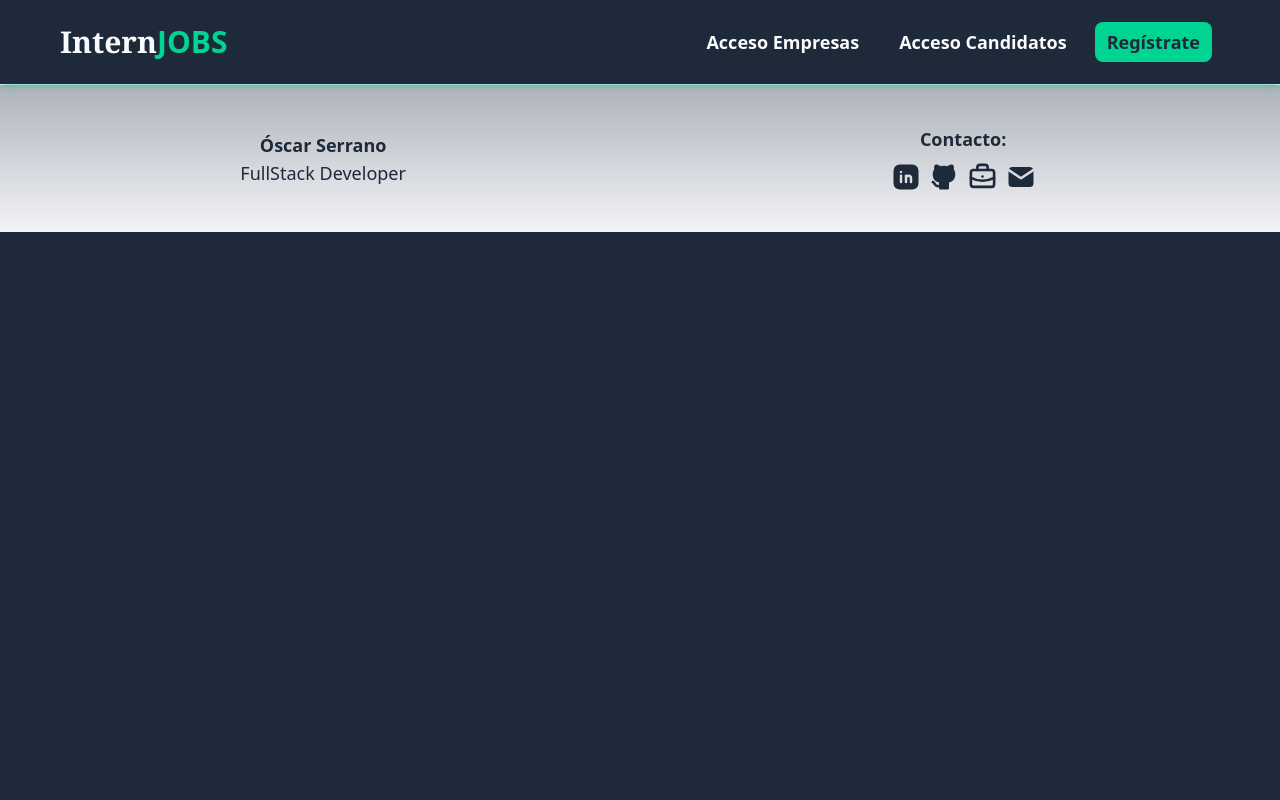
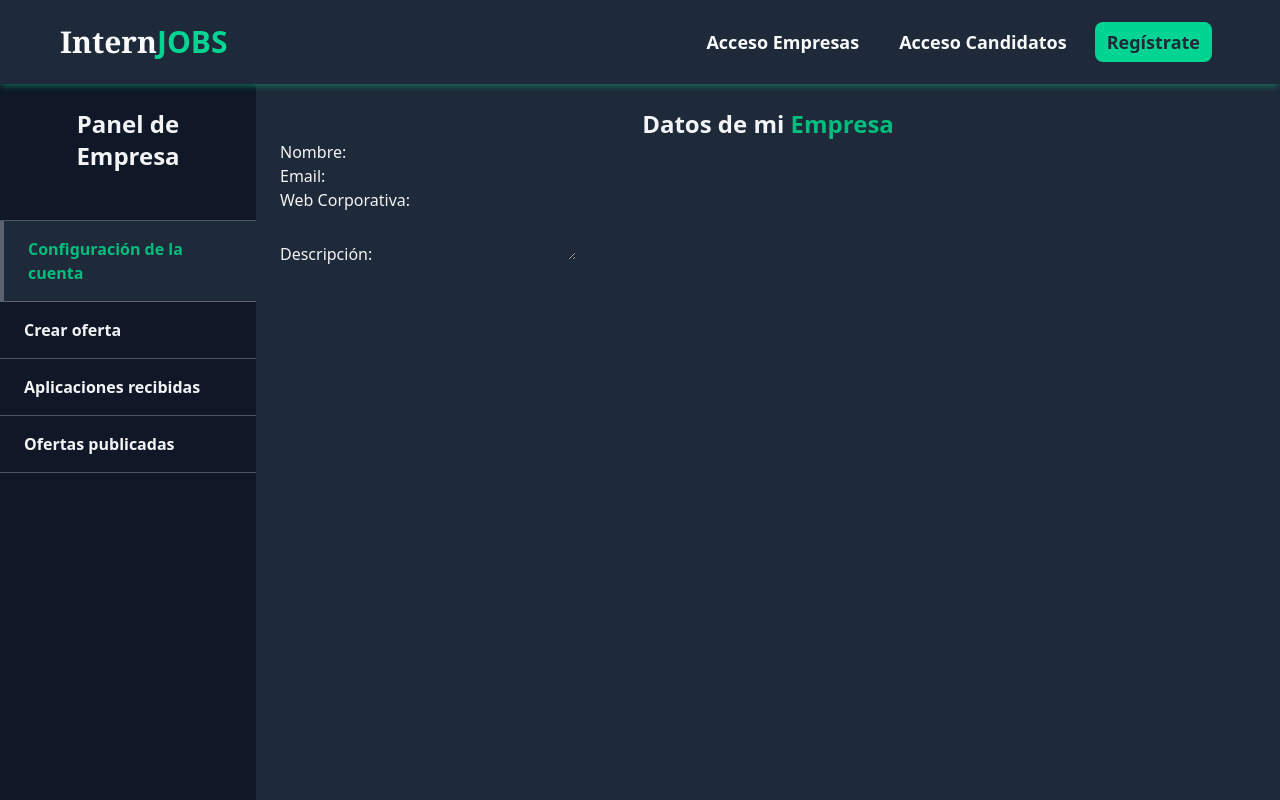
Before and after one commit to oserranom/InternJobs, a Vue app in the folder Frontend/: page /company/profile/config in a window 1280 px wide. Shown: the top 800 px of the page. Built offline with nearby package versions, Linux system fonts and the light colour scheme; no server answers.

Commit message:
Se soluciona bug perfil empresas, y se inicia form update config

```diff
--- a/Frontend/src/components/company/CompanyAccountSettings.vue
+++ b/Frontend/src/components/company/CompanyAccountSettings.vue
@@ -1,7 +1,38 @@
 <script setup>
+    import { useCompanyStore } from '@/stores/companies';
+
+    const companyStore = useCompanyStore();
+
 
 </script>
 
 <template>
-    <h1 class="text-center text-2xl">Configuración de cuenta EMPRESA</h1>
+    <h1 class="text-center text-2xl font-semibold">Datos de mi <span class="text-emerald-500">Empresa</span></h1>
+    <div>
+        <form
+            class=""
+            @submit.prevent=""
+        >
+            <div class="block">
+                <label for="name">Nombre: </label>
+                <input type="text" name="name" value="">
+            </div>
+
+            <div>
+                <label for="email">Email: </label>
+                <input type="email" name="email" value="">
+            </div>
+
+            <div>
+                <label for="company_url">Web Corporativa: </label>
+                <input type="url" name="company_url" value="">
+            </div>
+
+            <div>
+                <label for="description">Descripción: </label>
+                <textarea rows="" cols=""></textarea>
+            </div>
+
+        </form>
+    </div>
 </template>
--- a/Frontend/src/router/index.js
+++ b/Frontend/src/router/index.js
@@ -78,30 +78,30 @@ const router = createRouter({
     },
     {
       path: '/company/profile',
-      name: 'CompanyProfile',
       component: CompanyProfileView,
       children: [
         {
           path: '',
-          redirect: { name: 'CompanySettings'}
+          name: 'CompanyProfile',
+          redirect: { name: 'CompanyConfig'}
         },
         {
-          path: '/config',
+          path: 'config',
           name: 'CompanyConfig',
           component: CompanyAccountSettings
         },
         {
-          path: '/create_offer',
+          path: 'create_offer',
           name: 'CreateOffer',
           component: CreateJobOffer
         },
         {
-          path: '/applications',
+          path: 'applications',
           name: 'Applications',
           component: RecivedApplications
         },
         {
-          path: '/published_offers',
+          path: 'published_offers',
           name: 'PublishedOffers',
           component: PublishedJobOffers
         }
--- a/Frontend/src/views/profile/CompanyProfileView.vue
+++ b/Frontend/src/views/profile/CompanyProfileView.vue
@@ -1,6 +1,6 @@
 <script setup>
     import { useRoute, useRouter } from 'vue-router';
-    import { computed } from 'vue';
+    import { computed, onMounted } from 'vue';
 
     const route = useRoute();
     const router = useRouter();
@@ -25,11 +25,11 @@
 
     <div class="min-h-screen flex text-gray-100">
         <aside class="w-64 bg-gray-900 rounded">
-            <div class="p-6 mb-5 font-semibold text-2xl text-center">
+            <div class="p-6 mb-6 font-semibold text-2xl text-center">
                 Panel de Empresa
             </div>
 
-            <nav class="flex flex-col mt-4">
+            <nav class="flex flex-col border-t border-gray-200/30">
                 <button
                     v-for="item in menuItems"
                     :key="item.routeName"
```
Also changed, not shown: 1 other file (tests, documents, lock files or other folders).
